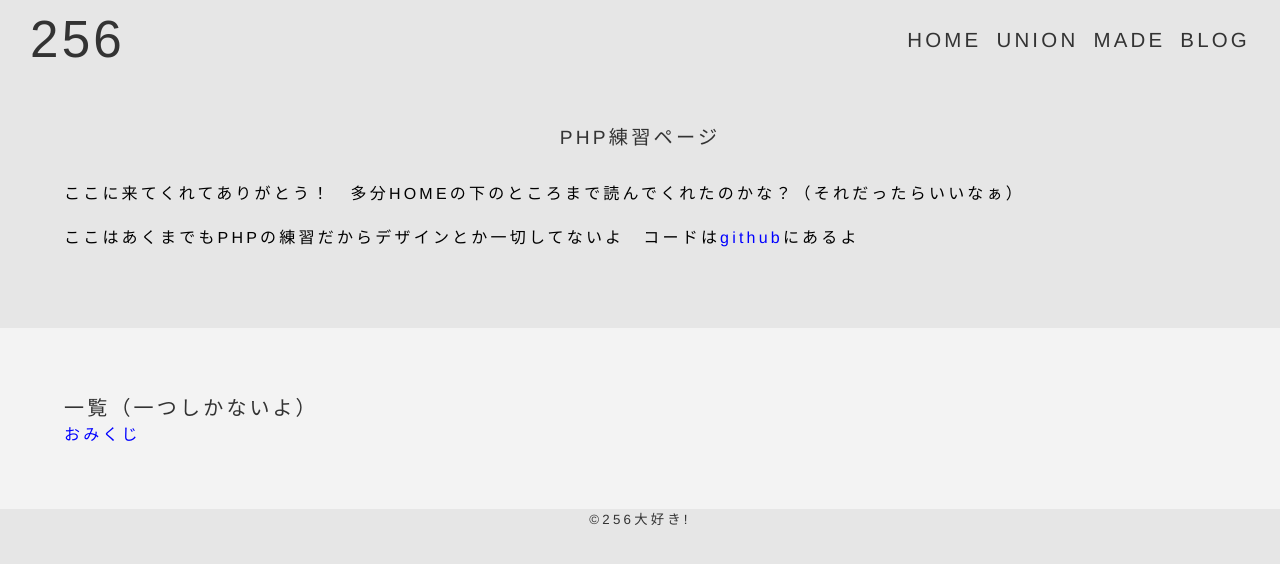
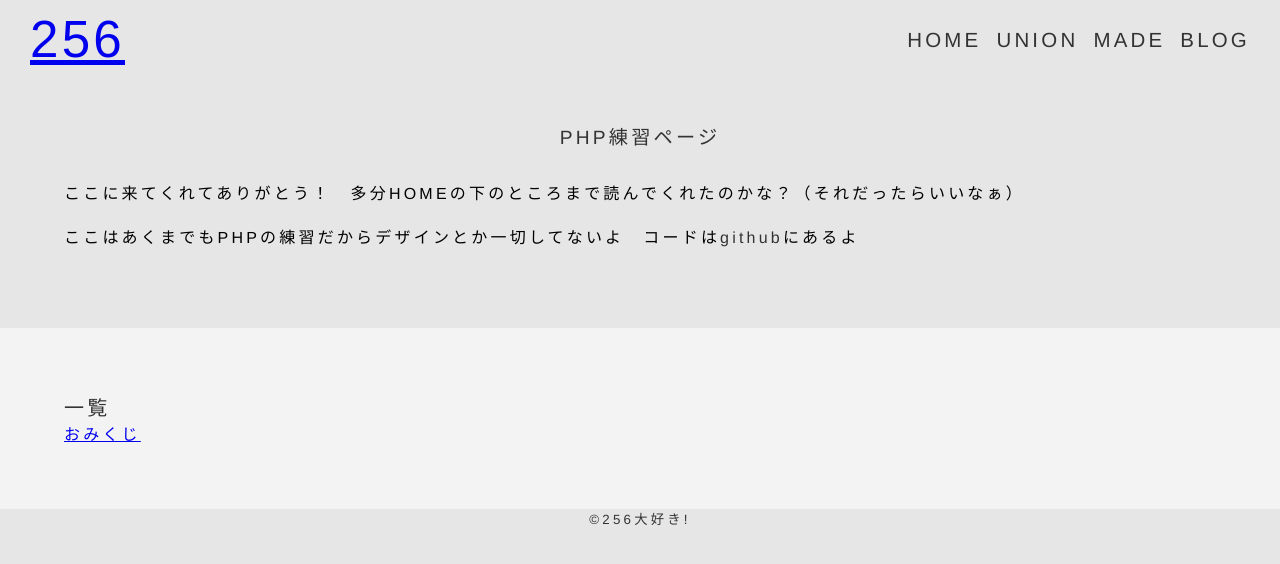
Before and after one commit to 256-daisuki/256server, a PHP site: page /php/index.html in a window 1280 px wide. Shown: the top 564 px of the page. Run offline with PHP 8.4, Linux system fonts and the light colour scheme; some web fonts are replaced.

Commit message:
aタグの修正

```diff
--- a/php/index.html
+++ b/php/index.html
@@ -28,10 +28,10 @@
             </div>
             <nav class="pc-nav">
                <ul>
-                  <li><a href="../index.html">HOME</a></li>
-                  <li><a href="../UNION/index.html">UNION</a></li>
-                  <li><a href="#">MADE</a></li>
-                  <li><a href="https://daisuiki256.hatenablog.com/">BLOG</a></li>
+                  <li><a class="a" href="../index.html">HOME</a></li>
+                  <li><a class="a" href="../UNION/index.html">UNION</a></li>
+                  <li><a class="a" href="#">MADE</a></li>
+                  <li><a class="a" href="https://daisuiki256.hatenablog.com/">BLOG</a></li>
                </ul>
             </nav>
         </header>
@@ -47,8 +47,9 @@
             <p>ここはあくまでもPHPの練習だからデザインとか一切してないよ　コードは<a class="a" href="https://github.com/256-daisuki/256server/tree/main/php/">github</a>にあるよ</p>
             <!--/area1--></section>
         <section>
-            <h2>一覧（一つしかないよ）</h2>
-            <a class="a" href="/php/omikuji/index.php">おみくじ</a>
+            <h2>一覧</h2>
+            <a href="/php/omikuji/index.php">おみくじ</a>
+            <a ></a>
         </section>
     </main>
       <footer id="footer">
--- a/style.css
+++ b/style.css
@@ -108,14 +108,10 @@ h2 {
     font-size: 20px;
 }
 
-a {
+.a {
     text-decoration: none;
     color: #333;
  }
-
-.a {
-  color: #0000ff;
-}
 
 .titel {
     font-size: 512%;
--- a/sub.css
+++ b/sub.css
@@ -14,7 +14,7 @@ h2 {
     font-size: 20px;
 }
 
-a {
+.a {
     text-decoration: none;
     color: #333;
  }
@@ -112,7 +112,3 @@ section:nth-child(2n) {
       transform-origin: 0 100%;
     }
   }
-
-  .a {
-    color: blue;
-  }
```
Also changed, not shown: MADE/index.html (+4 -4 lines), UNION/index.html (+4 -4 lines), index.html (+7 -7 lines).
